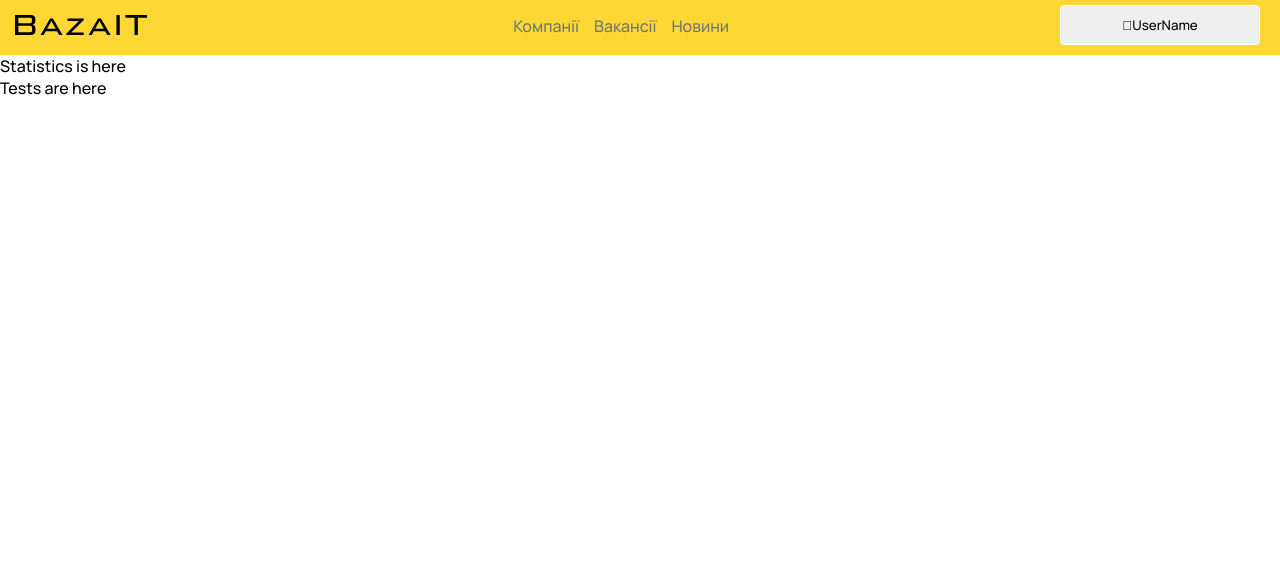
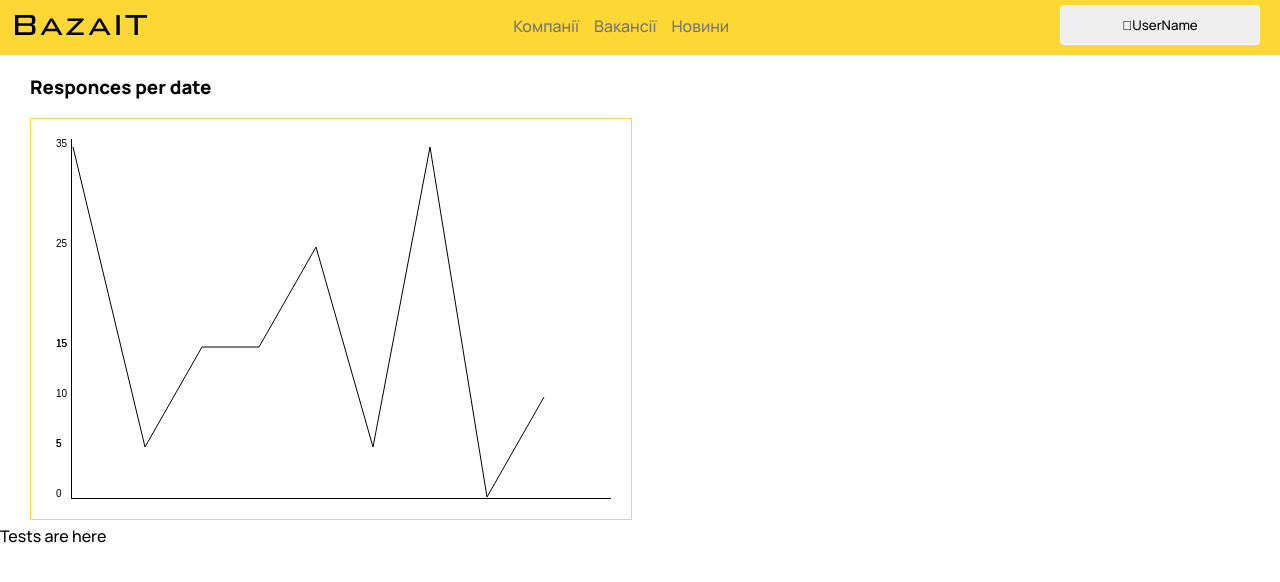
Before and after one commit to ArMANIAK/ITN_hacks2020, a React (Create React App) app: page / in a window 1280 px wide. Shown: the top 582 px of the page. Built offline with nearby package versions, Linux system fonts and the light colour scheme.

Commit message:
statistics comp created along with graphic comp

```diff
--- a/src/App.js
+++ b/src/App.js
@@ -4,6 +4,21 @@ import Statistics from './components/Statistics/Statistics';
 import Tester from './components/Tester/Tester';
 
 function App() {
+
+  // stats is a mock-up for real data which is fetched from API or DB and might be initialized within backend code
+
+  const stats = { 'Responces per date': [
+    ['2020-09-15', 35],
+    ['2020-09-18', 5],
+    ['2020-09-19', 15],
+    ['2020-09-21', 15],
+    ['2020-09-22', 25],
+    ['2020-09-23', 5],
+    ['2020-09-25', 35],
+    ['2020-10-15', 0],
+    ['2020-10-25', 10],
+  ]};
+
   return (
     <div className="App">
       <header className="App-header">
@@ -19,7 +34,7 @@ function App() {
           <button><span></span>UserName</button>
         </div>
       </header>
-      <Statistics />
+      <Statistics stats={ stats } />
       <Tester />
     </div>
   );
--- /dev/null
+++ b/src/components/Statistics/Graphic.js
@@ -0,0 +1,41 @@
+import React, { useRef, useEffect } from 'react';
+
+const Graphic = ( {title, stats} ) => {
+
+    const canvasRef = useRef(null);
+
+    const drawGraphic = (data, canvas, { width, height, padding }) => {
+        const segments = data.length + 1;
+        const segmentWidth = Math.floor((width - padding - 2) / segments);
+        const min = data.reduce((min, current) => min = current[1] < min ? current[1] : min, Infinity);
+        const max = data.reduce((max, current) => max = current[1] > max ? current[1] : max, -Infinity);
+        const segmentHeight = Math.floor((height - padding - 2) / (max - min));
+        canvas.beginPath();
+        canvas.moveTo(padding * 2 + 2, height - segmentHeight * (data[0][1] - min) - padding - 2);
+        for (let i = 1, n = data.length; i < n; i++) {
+            canvas.lineTo(segmentWidth * (i + 1), height - segmentHeight * (data[i][1] - min) - padding - 2);
+            canvas.fillText(data[i][1], padding * 2 - 15, height - segmentHeight * (data[i][1] - min) - padding - 2)
+        }
+        canvas.stroke();
+    }
+
+    useEffect(() => {
+        const width = canvasRef.current.scrollWidth;
+        const height = canvasRef.current.scrollHeight;
+        const canvas = canvasRef.current.getContext('2d');
+        let padding = 20;
+        canvas.fillRect(padding * 2, padding, width - padding * 3, height - padding * 2);
+        canvas.clearRect(padding * 2 + 1, padding, width - padding * 3, height -  padding * 2 - 1);
+        drawGraphic(stats, canvas, {width, height, padding})
+    })
+
+    return (
+        <div>
+            <h3>{title}</h3>
+            <canvas width={'600px'} height={'400px'} ref={canvasRef}></canvas>
+        </div>
+
+    )
+}
+
+export default Graphic;
--- a/src/components/Statistics/Statistics.css
+++ b/src/components/Statistics/Statistics.css
@@ -0,0 +1,7 @@
+div.statistics {
+    padding-left: 30px;
+}
+
+canvas {
+    border: solid 1px #FDD835;
+}
--- a/src/components/Statistics/Statistics.js
+++ b/src/components/Statistics/Statistics.js
@@ -1,9 +1,17 @@
 import React from 'react';
+import Graphic from './Graphic';
 import './Statistics.css';
 
-const Statistics = () => {
+const Statistics = ( {stats} ) => {
+    const graphicTitles = Object.keys(stats);
+
+    // this is a little more complex solution than it could be but it allows to show few graphics for a single user
+
+    let graphics = graphicTitles.map((el, key) => <Graphic key={key} title={el} stats={stats[el]} />);
     return (
-        <div>Statistics is here</div>
+        <div className="statistics">
+            { graphics }
+        </div>
     )
 }
 
```
